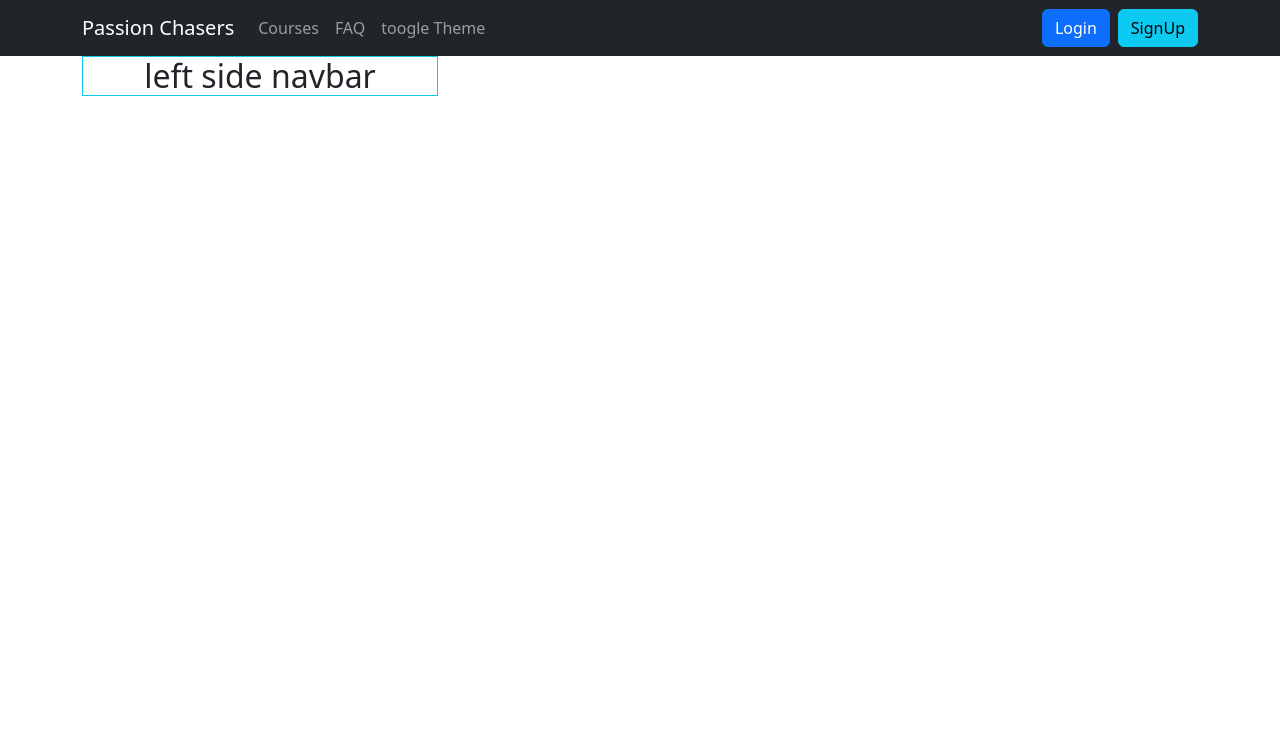
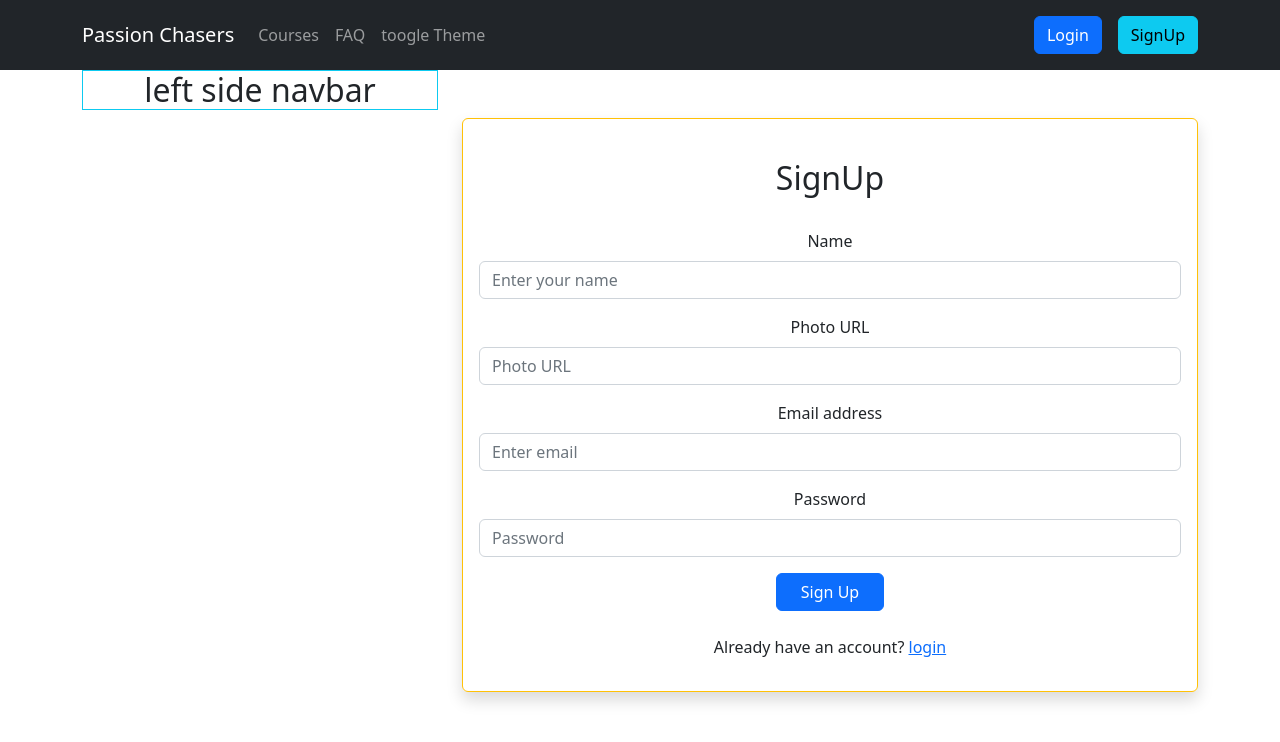
Before and after one commit to WebDevDibbo/Passion-Chasers, a React (Create React App) app: page /register in a window 1280 px wide. Shown: the top 742 px of the page. Built offline with nearby package versions, Linux system fonts and the light colour scheme.

Commit message:
register form added

```diff
--- a/src/pages/Register/Register.js
+++ b/src/pages/Register/Register.js
@@ -1,8 +1,38 @@
 import React from 'react';
+import Button from "react-bootstrap/Button";
+import Form from "react-bootstrap/Form";
+import { Link } from "react-router-dom";
 
 const Register = () => {
     return (
         <div>
+            <div className="shadow mt-lg-5 mt-4 p-3 mb-4 border border-warning rounded h-100">
+      <Form>
+        <h2 className="text-center  text-dark py-4">SignUp</h2>
+        <Form.Group className="mb-3" controlId="formBasicEmail">
+          <Form.Label>Name</Form.Label>
+          <Form.Control name="name" type="text" placeholder="Enter your name" required />
+        </Form.Group>
+        <Form.Group className="mb-3" controlId="formBasicEmail">
+        <Form.Label>Photo URL</Form.Label>
+        <Form.Control name="photoURL" type="text" placeholder="Photo URL" />
+      </Form.Group>
+        <Form.Group className="mb-3" controlId="formBasicEmail">
+          <Form.Label>Email address</Form.Label>
+          <Form.Control name="email" type="email" placeholder="Enter email" required />
+        </Form.Group>
+
+        <Form.Group className="mb-3" controlId="formBasicPassword">
+          <Form.Label>Password</Form.Label>
+          <Form.Control name="password" type="password" placeholder="Password" />
+        </Form.Group>
+
+        <Button className="px-4" variant="primary" type="submit">
+          Sign Up
+        </Button>
+      </Form>
+      <p className="mt-4">Already have an account? <Link to='/login'>login</Link> </p>
+      </div>
 
         </div>
     );
--- a/src/pages/Shared/Header/Header.js
+++ b/src/pages/Shared/Header/Header.js
@@ -17,12 +17,12 @@ const Header = () => {
             <Nav.Link href="#pricing">FAQ</Nav.Link>
             <Nav.Link>toogle Theme</Nav.Link>
           </Nav>
-          <Nav>
-            <Link className='me-2' to='/login'>
+          <Nav className='mt-sm-2'>
+            <Link className='mb-sm-2 me-lg-3' to='/login'>
                 <Button variant="primary">Login</Button>
             </Link>
-            <Link to='/register'>
-            <Button variant="info">SignUp</Button>
+            <Link className='hover-warning' to='/register'>
+            <Button  variant="info">SignUp</Button>
             </Link>
           </Nav>
         </Navbar.Collapse>
```
